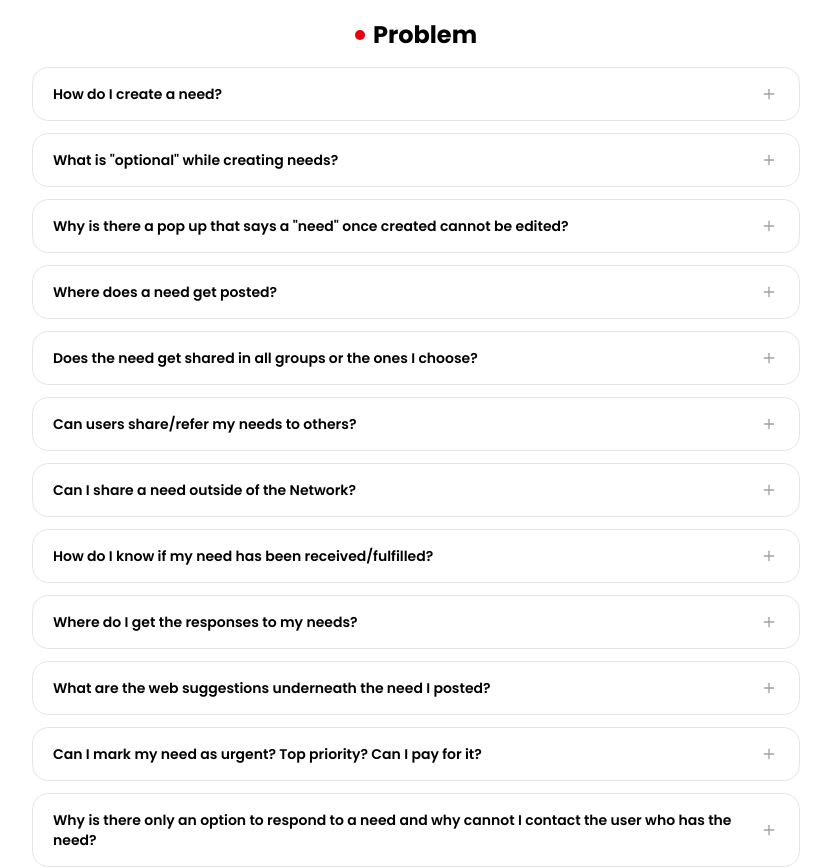
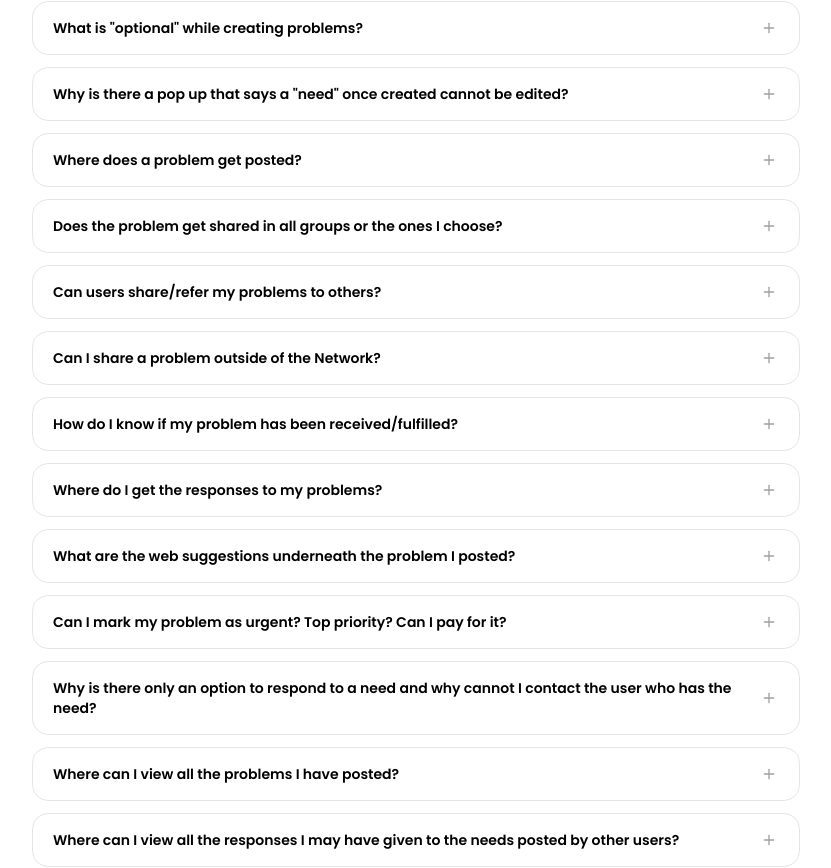
Before and after one commit to elredProductionBackup/networkwebsite, a Next.js app: page /faq in a window 1280 px wide. Shown: the part 1761-2629 px from the top of the page, without its empty margins (224-1055 px from the left). Built offline with nearby package versions, Linux system fonts and the light colour scheme.

Commit message:
faq update

```diff
--- a/src/data/faq.js
+++ b/src/data/faq.js
@@ -12,15 +12,6 @@ export const FAQ_DATA = [
         question: "Where can I find the app's privacy policy and terms of use?",
         answer:
           "https://elred.io/privacy-policy/ and https://elred.io/terms-of-use/",
-      },
-      {
-        question: "What is this under see all?",
-        answer: "It lists all the groups that are part of your network.",
-      },
-      {
-        question: 'What is this section on "Lead/Offers"?',
-        answer:
-          "You should list keywords of products and services you can offer. By doing so, whenever the platform receives a 'need' that matches the keywords of what you offer, you would be notified of the same here.",
       },
     ],
   },
@@ -56,7 +47,7 @@ export const FAQ_DATA = [
         question:
           'What if my landing page is showing this text "We are in Beta testing phase"',
         answer:
-          "Currently we are beta testing only with the Awfis network. If you are part of awfis please contact your centre manager for access.",
+          "Currently we are beta testing only with the Privé network. If you are part of Privé Network please contact your centre manager for access.",
       },
     ],
   },
@@ -84,7 +75,7 @@ export const FAQ_DATA = [
       {
         question: "What is the notification?",
         answer:
-          "Notification for needs, offerings, testimonials approvals are displayed on this screen",
+          "Notifications received when you are added to a network are displayed on this screen.",
       },
       {
         question: "Some notifications are coming to me by WhatsApp. What are these?",
@@ -97,14 +88,14 @@ export const FAQ_DATA = [
     category: "Problem",
     items: [
       {
-        question: "How do I create a need?",
+        question: "How do I create a problem?",
         answer:
-          "Tap the Icon and place a need as easily as you do a google search. Fill in the optional portion if you so wish detailed responses. Share the need with one or more of your groups.",
+          "Tap the Icon and place a problem as easily as you do a google search. Fill in the optional portion if you so wish detailed responses. Share the problem with one or more of your groups.",
       },
       {
-        question: 'What is "optional" while creating needs?',
+        question: 'What is "optional" while creating problems?',
         answer:
-          "User could Add a note, Mention a specific location where the need is needed, Mention a price if any for the need, Attach a document or a photo linked to the need",
+          "User could Add a note, Mention a specific location where the problem is needed, Mention a price if any for the problem, Attach a document or a photo linked to the problem",
       },
       {
         question:
@@ -113,38 +104,38 @@ export const FAQ_DATA = [
           "This is because the responses that you will receive will be based on the need originally created. If that gets changed then the response may not be for what was the original ask.",
       },
       {
-        question: "Where does a need get posted?",
+        question: "Where does a problem get posted?",
         answer: "It has to be shared in at least 1 of your groups.",
       },
       {
-        question: "Does the need get shared in all groups or the ones I choose?",
+        question: "Does the problem get shared in all groups or the ones I choose?",
         answer: "Only those you choose.",
       },
       {
-        question: "Can users share/refer my needs to others?",
+        question: "Can users share/refer my problems to others?",
         answer:
-          "Yes they can forward your needs over whatsapp. In the next phase of features, we will roll out the option for 'non forwardable needs'. For now they are shareable over whatsapp. Forwarding a Need in the Network Groups is part of a future release.",
+          "Yes they can forward your problems over whatsapp. In the next phase of features, we will roll out the option for 'non forwardable problems'. For now they are shareable over whatsapp. Forwarding a Problem in the Network Groups is part of a future release.",
       },
       {
-        question: "Can I share a need outside of the Network?",
+        question: "Can I share a problem outside of the Network?",
         answer: "Yes on other messaging platforms such as whatsapp, telegram etc",
       },
       {
-        question: "How do I know if my need has been received/fulfilled?",
-        answer: "You will get responses to your needs that will come to you as a notification",
+        question: "How do I know if my problem has been received/fulfilled?",
+        answer: "You will get responses to your problems that will come to you as a notification",
       },
       {
-        question: "Where do I get the responses to my needs?",
+        question: "Where do I get the responses to my problems?",
         answer:
-          "They will come to you as a notification + within the settings is a section that lists all your needs and the responses to them are visible within each need.",
+          "They will come to you as a notification + within the settings is a section that lists all your problems and the responses to them are visible within each problem.",
       },
       {
-        question: "What are the web suggestions underneath the need I posted?",
+        question: "What are the web suggestions underneath the problem I posted?",
         answer:
-          "Other than 'trusted' responses that come from or thru your network, we also give you instant answers on your need from the cloud",
+          "Other than 'trusted' responses that come from or thru your network, we also give you instant answers on your problem from the cloud",
       },
       {
-        question: "Can I mark my need as urgent? Top priority? Can I pay for it?",
+        question: "Can I mark my problem as urgent? Top priority? Can I pay for it?",
         answer: "No",
       },
       {
@@ -154,9 +145,9 @@ export const FAQ_DATA = [
           "User privacy is paramount for us. As we are literally interconnecting everyone, we cannot have anyone start sending messages or call anyone.",
       },
       {
-        question: "Where can I view all the needs I have posted?",
+        question: "Where can I view all the problems I have posted?",
         answer:
-          "Under the settings on the landing page tap the icon and select the 'View all my needs' option",
+          "Under the settings on the landing page tap the icon and select the 'View all my problems' option",
       },
       {
         question:
@@ -213,7 +204,7 @@ export const FAQ_DATA = [
       {
         question: "I see many cards? What are these and who are these users?",
         answer:
-          "These are all the users on the platform. Yes, all. The cards represent a snapshot of their personalities, including display picture, name, title, location and – Awards they have won – Any groups that are common between you and user – Skills, Hobbies, Subjects of interest – Email, phone, address (if user has chosen to display. By default they are private and need to be 'displayed' by user if they wish others to access) – Social media links",
+          "These are all the users on the platform. Yes, all. The cards represent a snapshot of their personalities, including display picture, name, title, location and user – Hobbies, Subjects of interest – Email, phone, address (if user has chosen to display. By default they are private and need to be 'displayed' by user if they wish others to access) – Social media links",
       },
       {
         question:
@@ -228,7 +219,7 @@ export const FAQ_DATA = [
       },
       {
         question: "If a rating is given once to another, can it be changed?",
-        answer: "Yes. Under the settings on the landing page",
+        answer: "Yes. Under the settings on your profile page",
       },
       {
         question: "How does one reach out to those on the platform?",
@@ -260,12 +251,12 @@ export const FAQ_DATA = [
       {
         question: "What is this card showing on the profile?",
         answer:
-          "The cards represent a snapshot of the personalities, including – Awards they have won – Any groups / networks you are part of. Showcase your brand value with the network logo featured on your card. – Skills, Hobbies, Subjects of interest – Email, phone, address (if user has chosen to display. By default they are private and need to be 'displayed' by user if they wish others to access) – Social media links",
+          "The cards represent a snapshot of their personalities, including display picture, name, title, location and user – Hobbies, Subjects of interest – Email, phone, address (if user has chosen to display. By default they are private and need to be 'displayed' by user if they wish others to access) – Social media links",
       },
       {
         question: 'What is this section on "Lead/Offers"?',
         answer:
-          "You should list keywords of products and services you can offer. By doing so, whenever the platform receives a 'need' that matches the keywords of what you offer, you would be notified of the same here.",
+          "List the products and services you can offer. This allows you to discover what others offer when you visit their profiles, and helps them discover your offerings when they visit your profile.",
       },
       {
         question: "How do I change the appearance/layout of my card?",
@@ -421,60 +412,6 @@ export const FAQ_DATA = [
     category: "My Network",
     items: [
       {
-        question: "Is there a difference between a network & a group?",
-        answer:
-          "Yes. the Network primarily has networks. Each network will have a minimum of 1 group but could have as many groups within it. The admin of a network (referred as 'super admin') can assign admin right to group owners.",
-      },
-      {
-        question:
-          "What are the different admin rights of a Network admin (the super admin) and a group admin?",
-        answer:
-          "Only the network admin can make a group. Both network admin and group admin add, delete or manage members in a group. When an admin adds members in a group, they automatically become part of the network.",
-      },
-      {
-        question: "What is this?",
-        answer: "It lists all the members in the group.",
-      },
-      {
-        question: "Can members of one group join other groups?",
-        answer:
-          "Depends on the admin. Some groups could be restricted, for example a 'mumbai' member cannot join a 'delhi' group and vice versa if the admins so decide. However, for example the admin may keep interest groups like 'manufacturing' or 'tennis' open to all members of the network.",
-      },
-      {
-        question: "Can members of 1 group view members of other groups?",
-        answer:
-          "No. Users can view group members of only those groups which they are part of. The members that can be viewed are those whose phone numbers and emails are listed by the admins, thus adding authenticity.",
-      },
-      {
-        question: "Can members message other members within a network?",
-        answer:
-          "No. This is because the Network may allow group size to be in thousands or more. If anyone can message anyone, then it either leads to solicitations & invasion of privacy.",
-      },
-      {
-        question: "How do I join a group?",
-        answer:
-          "The admin of that group has to invite you. Only if your email, phone number as listed by you when you signed up for the Network, matches that used by the admin, do you then get access.",
-      },
-      {
-        question: "How do I create a network?",
-        answer: "For now we are restricting creation of networks, till the beta testing is done with.",
-      },
-      {
-        question: "Is there a limit to the amount of groups I can be a part of?",
-        answer: "No. You could be part of as many groups.",
-      },
-      {
-        question: "How do I prioritise my networks if I want them to be shown in a particular order?",
-        answer:
-          "The needs that you receive will be based on timestamp and for now you cannot 'pin / prioritise' a group.",
-      },
-      {
-        question:
-          "How can I search for groups or networks that might interest me? Can I join it without being invited?",
-        answer:
-          "Users can only look for groups within a network the user is part of. Users cannot look for other networks and their groups that they are not part of.",
-      },
-      {
         question: 'What can I see in the "My Networks" section?',
         answer:
           "You can view all the networks you are currently part of, along with their name and logo.",
@@ -555,7 +492,7 @@ export const FAQ_DATA = [
       {
         question: "What permissions does the app require, and why?",
         answer:
-          "We need permission for – Accessing your contacts/ phone book to showcase you of your network and access to possible collaboration / needs / responses. – Notifications to highlight needs, offerings, testimonials approvals – Accessing your gallery for you to upload the same on your display picture, profile, needs and responses.",
+          "We need the following permissions to provide you with a better experience: Contacts: To access your phonebook and show you users who are already in your contacts. Notifications: To notify you when you are added to a network. Gallery: To let you upload images for your display picture, profile, needs, and responses.",
       },
       {
         question:
```
